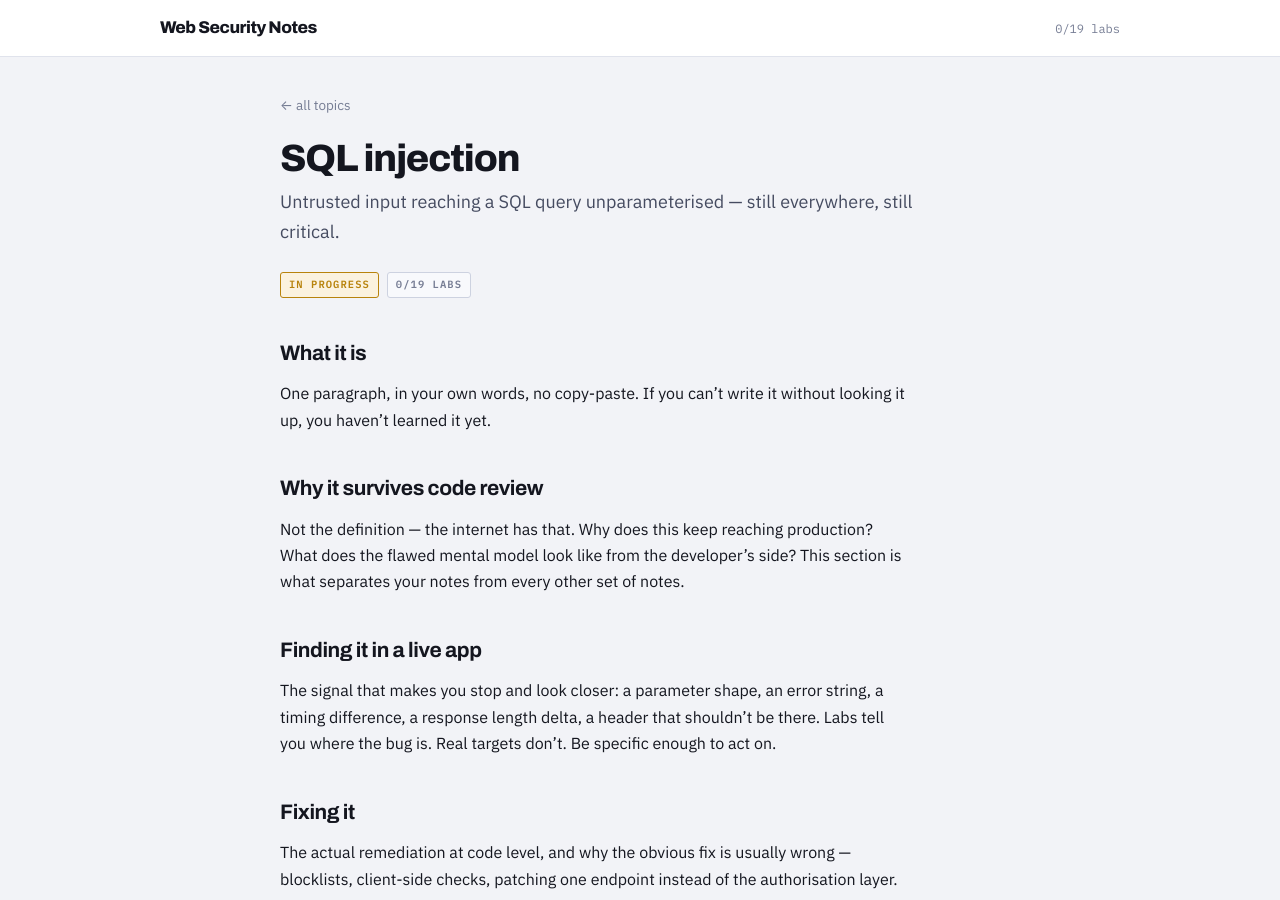
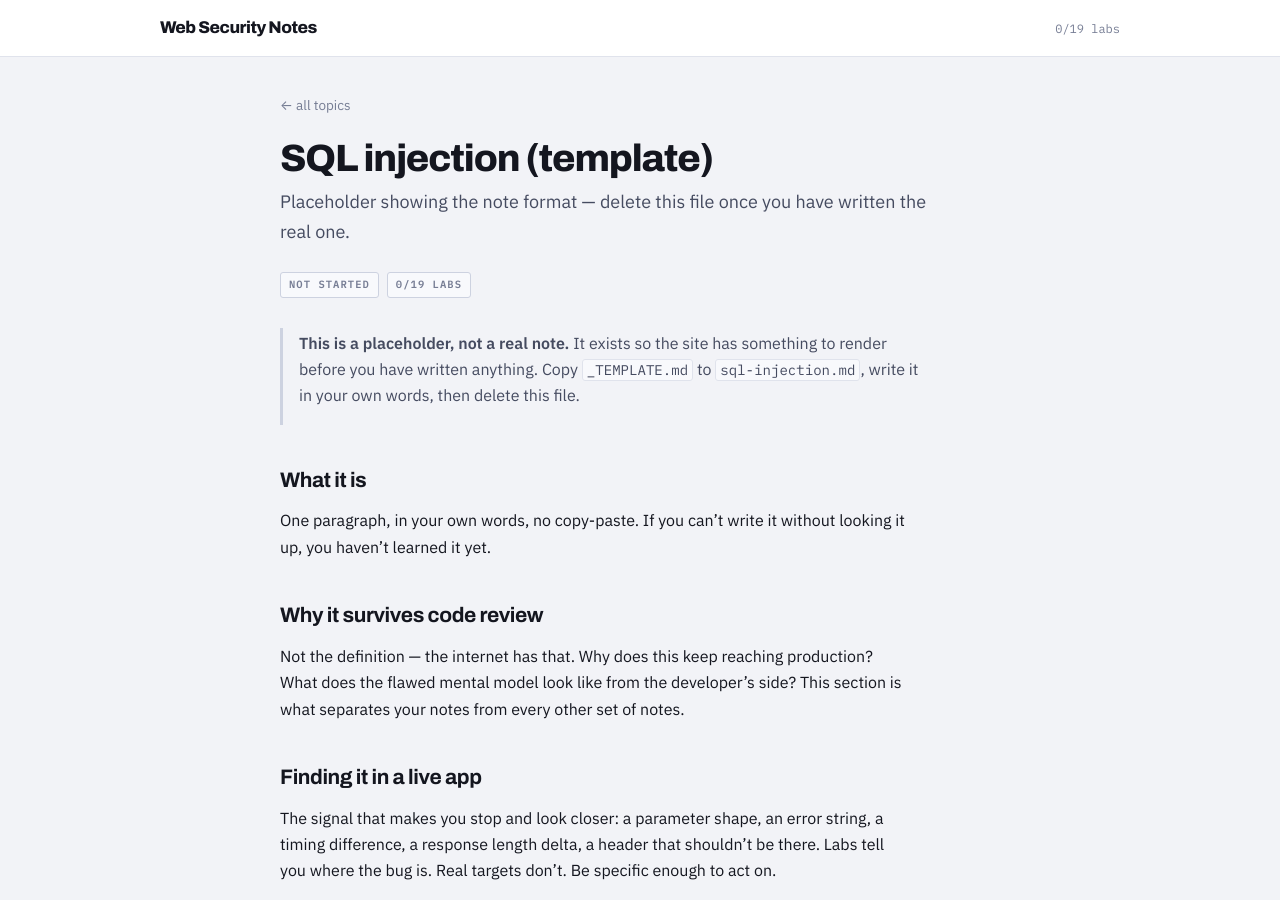
Before and after one commit to johnmarco123/web-security-notes, a Jekyll site: the page built from sql-injection-template.md, in a window 1280 px wide and 900 px high. Built offline with Jekyll 4.4.1, drawn with Linux system fonts in a browser that asks for light colours.

Commit message:
Mark the seeded note as a template placeholder

```diff
--- a/sql-injection.md
+++ b/sql-injection-template.md
@@ -1,13 +1,17 @@
 ---
 layout: note
-title: SQL injection
+title: SQL injection (template)
 group: server-side
-status: in-progress
+status: not-started
 labs_done: 0
 labs_total: 19
 updated: 2026-08-28
-summary: Untrusted input reaching a SQL query unparameterised — still everywhere, still critical.
+summary: Placeholder showing the note format — delete this file once you have written the real one.
 ---
+> **This is a placeholder, not a real note.** It exists so the site has something to render
+> before you have written anything. Copy `_TEMPLATE.md` to `sql-injection.md`, write it in
+> your own words, then delete this file.
+
 
 ## What it is
 
```
